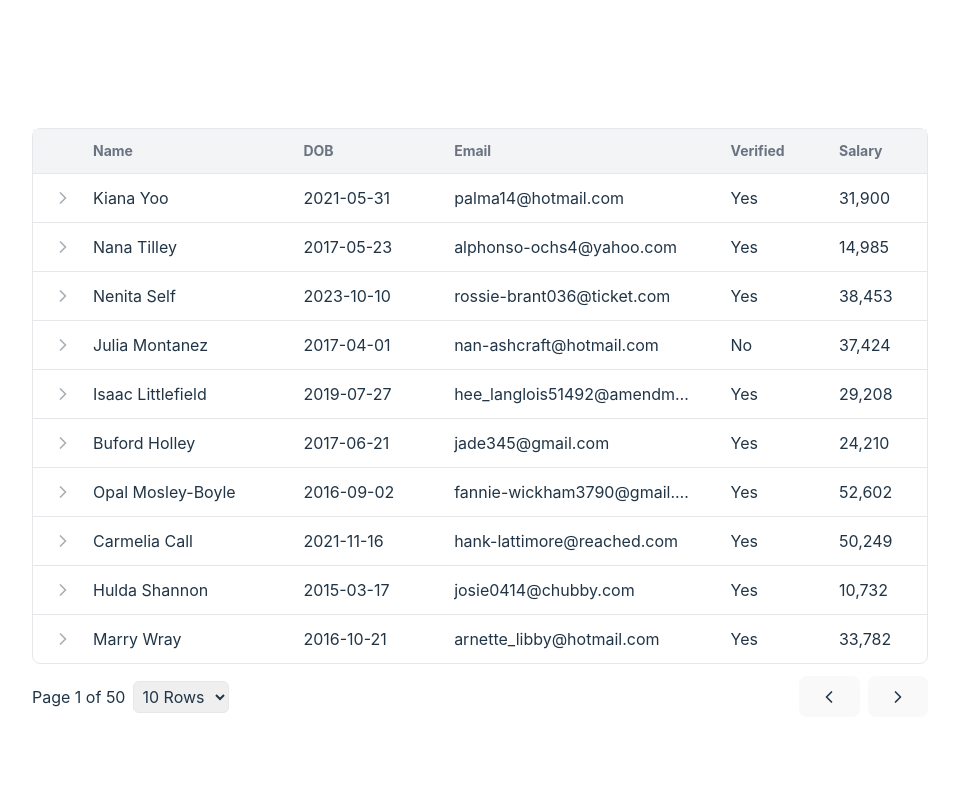
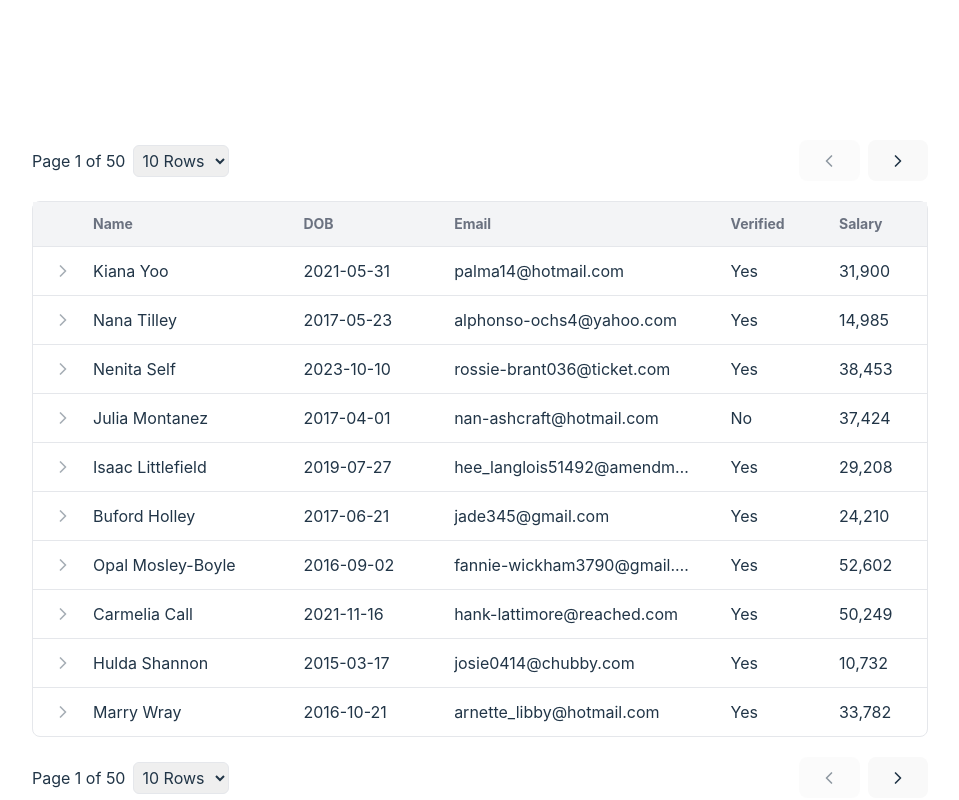
Before and after one commit to henryzt/people-data-table, a React (Vite) app: page / in a window 1280 px wide. Shown: the whole page, without its empty margins (160-1119 px from the left). Built offline with nearby package versions, Linux system fonts and the light colour scheme.

Commit message:
refactor: component structure

```diff
--- a/src/components/DataTable.tsx
+++ b/src/components/DataTable.tsx
@@ -3,35 +3,33 @@ import { Fragment, useEffect, useState } from "react";
 import { ChevronDown, ChevronLeft, ChevronRight } from "lucide-react";
 import { PersonRecord } from "../types";
 import DataTableDetailRow from "./DataTableDetailRow";
+import {
+  Sorter,
+  Formatter,
+  textSorter,
+  dateSorter,
+  booleanSorter,
+  booleanFormatter,
+  numberSorter,
+  numberFormatter,
+} from "../utils/helper";
 
 interface DataTableProps {
   data: PersonRecord[];
 }
-
-const textSorter = (a: string, b: string) => a.localeCompare(b);
-const numberSorter = (a: number, b: number) => a - b;
-const dateSorter = (a: string, b: string) => new Date(a).getTime() - new Date(b).getTime();
-const booleanSorter = (a: boolean, b: boolean) => (a === b ? 0 : a ? 1 : -1);
-type Sorter = typeof textSorter | typeof numberSorter | typeof dateSorter | typeof booleanSorter;
-
-const booleanFormatter = (value: boolean) => (value ? "Yes" : "No");
-const numberFormatter = (value: number) =>
-  value.toLocaleString(undefined, {
-    maximumFractionDigits: 0,
-  });
-type Formatter = typeof booleanFormatter | typeof numberFormatter;
 
 const DataTable = ({ data }: DataTableProps) => {
   const [currentPage, setCurrentPage] = useState(0);
   const [rowsPerPage, setRowPerPage] = useState(10);
   const [selectedRow, setSelectedRow] = useState<string>();
 
+  // scroll to top and clear selected row when page changes
   useEffect(() => {
-    // scroll to top and clear selected row
     window.scrollTo(0, 0);
     setSelectedRow(undefined);
   }, [currentPage]);
 
+  // columns and sorter
   const columns: {
     key: keyof PersonRecord;
     label: string;
@@ -46,14 +44,14 @@ const DataTable = ({ data }: DataTableProps) => {
   ];
 
   const [sortKey, setSortKey] = useState<keyof PersonRecord | undefined>();
-  const [sortDirection, setSortDirection] = useState<"asc" | "desc">("asc");
+  const [isSortAsc, setIsSortAsc] = useState(true);
 
   const handleSort = (key: keyof PersonRecord) => {
     if (sortKey === key) {
-      setSortDirection((sortDirection) => (sortDirection === "asc" ? "desc" : "asc"));
+      setIsSortAsc((isAsc) => !isAsc);
     } else {
       setSortKey(key);
-      setSortDirection("asc");
+      setIsSortAsc(true);
     }
   };
 
@@ -61,9 +59,7 @@ const DataTable = ({ data }: DataTableProps) => {
     if (sortKey) {
       const sorter = columns.find((column) => column.key === sortKey)?.sorter;
       if (sorter) {
-        return (
-          sorter(a[sortKey] as never, b[sortKey] as never) * (sortDirection === "asc" ? 1 : -1)
-        );
+        return sorter(a[sortKey] as never, b[sortKey] as never) * (isSortAsc ? 1 : -1);
       }
     }
     return 0;
@@ -74,10 +70,46 @@ const DataTable = ({ data }: DataTableProps) => {
   const totalPages = Math.ceil(sortedData.length / rowsPerPage);
   const displayedData = sortedData.slice(startRow, endRow);
 
+  // pagination component
+  const pagination = (
+    <div className="flex gap-2 my-3 items-center">
+      <div>
+        Page {currentPage + 1} of {totalPages}
+      </div>
+
+      <select
+        className="border rounded-md p-1"
+        onChange={(e) => {
+          setRowPerPage(Number(e.target.value));
+        }}
+        value={rowsPerPage}
+      >
+        <option value="10">10 Rows</option>
+        <option value="20">20 Rows</option>
+        <option value="50">50 Rows</option>
+      </select>
+
+      <div className="flex-1"></div>
+
+      <button
+        onClick={() => setCurrentPage((currentPage) => currentPage - 1)}
+        disabled={currentPage === 0}
+      >
+        <ChevronLeft size={20} />
+      </button>
+      <button
+        onClick={() => setCurrentPage((currentPage) => currentPage + 1)}
+        disabled={endRow >= data.length}
+      >
+        <ChevronRight size={20} />
+      </button>
+    </div>
+  );
+
   return (
     <div className="max-w-4xl mx-auto">
-      {/* table body */}
-      <div className="border rounded-lg">
+      {pagination}
+      <div className="border rounded-lg my-5">
         <table className="data-table">
           <thead className="border-b">
             <tr>
@@ -89,8 +121,7 @@ const DataTable = ({ data }: DataTableProps) => {
                   onClick={() => column.sorter && handleSort(column.key)}
                 >
                   {column.label}{" "}
-                  {!!column.sorter &&
-                    (sortKey === column.key ? (sortDirection === "asc" ? "↑" : "↓") : "")}
+                  {!!column.sorter && (sortKey === column.key ? (isSortAsc ? "↑" : "↓") : "")}
                 </th>
               ))}
             </tr>
@@ -124,41 +155,7 @@ const DataTable = ({ data }: DataTableProps) => {
           </tbody>
         </table>
       </div>
-
-      {/* pagination */}
-      <div>
-        <div className="flex gap-2 my-3 items-center">
-          <div>
-            Page {currentPage + 1} of {totalPages}
-          </div>
-
-          <select
-            className="border rounded-md p-1"
-            onChange={(e) => {
-              setRowPerPage(Number(e.target.value));
-            }}
-          >
-            <option value="10">10 Rows</option>
-            <option value="20">20 Rows</option>
-            <option value="50">50 Rows</option>
-          </select>
-
-          <div className="flex-1"></div>
-
-          <button
-            onClick={() => setCurrentPage((currentPage) => currentPage - 1)}
-            disabled={currentPage === 0}
-          >
-            <ChevronLeft size={20} />
-          </button>
-          <button
-            onClick={() => setCurrentPage((currentPage) => currentPage + 1)}
-            disabled={endRow >= data.length}
-          >
-            <ChevronRight size={20} />
-          </button>
-        </div>
-      </div>
+      {pagination}
     </div>
   );
 };
--- a/src/index.css
+++ b/src/index.css
@@ -50,3 +50,7 @@ button:focus,
 button:focus-visible {
   outline: 4px auto -webkit-focus-ring-color;
 }
+button:disabled {
+  cursor: not-allowed;
+  opacity: 0.5;
+}
--- /dev/null
+++ b/src/utils/helper.ts
@@ -0,0 +1,16 @@
+export const textSorter = (a: string, b: string) => a.localeCompare(b);
+export const numberSorter = (a: number, b: number) => a - b;
+export const dateSorter = (a: string, b: string) => new Date(a).getTime() - new Date(b).getTime();
+export const booleanSorter = (a: boolean, b: boolean) => (a === b ? 0 : a ? 1 : -1);
+export type Sorter =
+  | typeof textSorter
+  | typeof numberSorter
+  | typeof dateSorter
+  | typeof booleanSorter;
+
+export const booleanFormatter = (value: boolean) => (value ? "Yes" : "No");
+export const numberFormatter = (value: number) =>
+  value.toLocaleString(undefined, {
+    maximumFractionDigits: 0,
+  });
+export type Formatter = typeof booleanFormatter | typeof numberFormatter;
```
